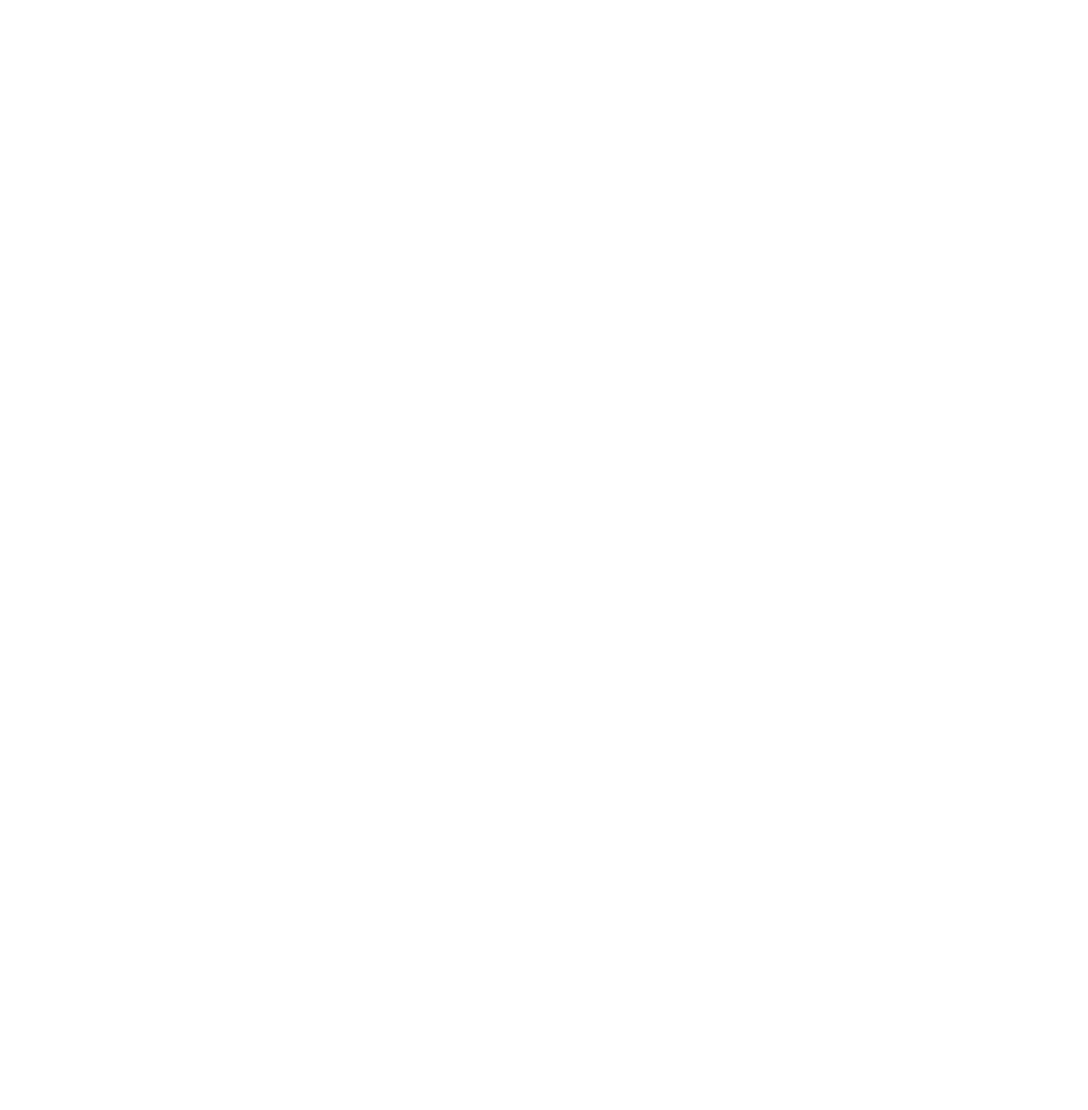
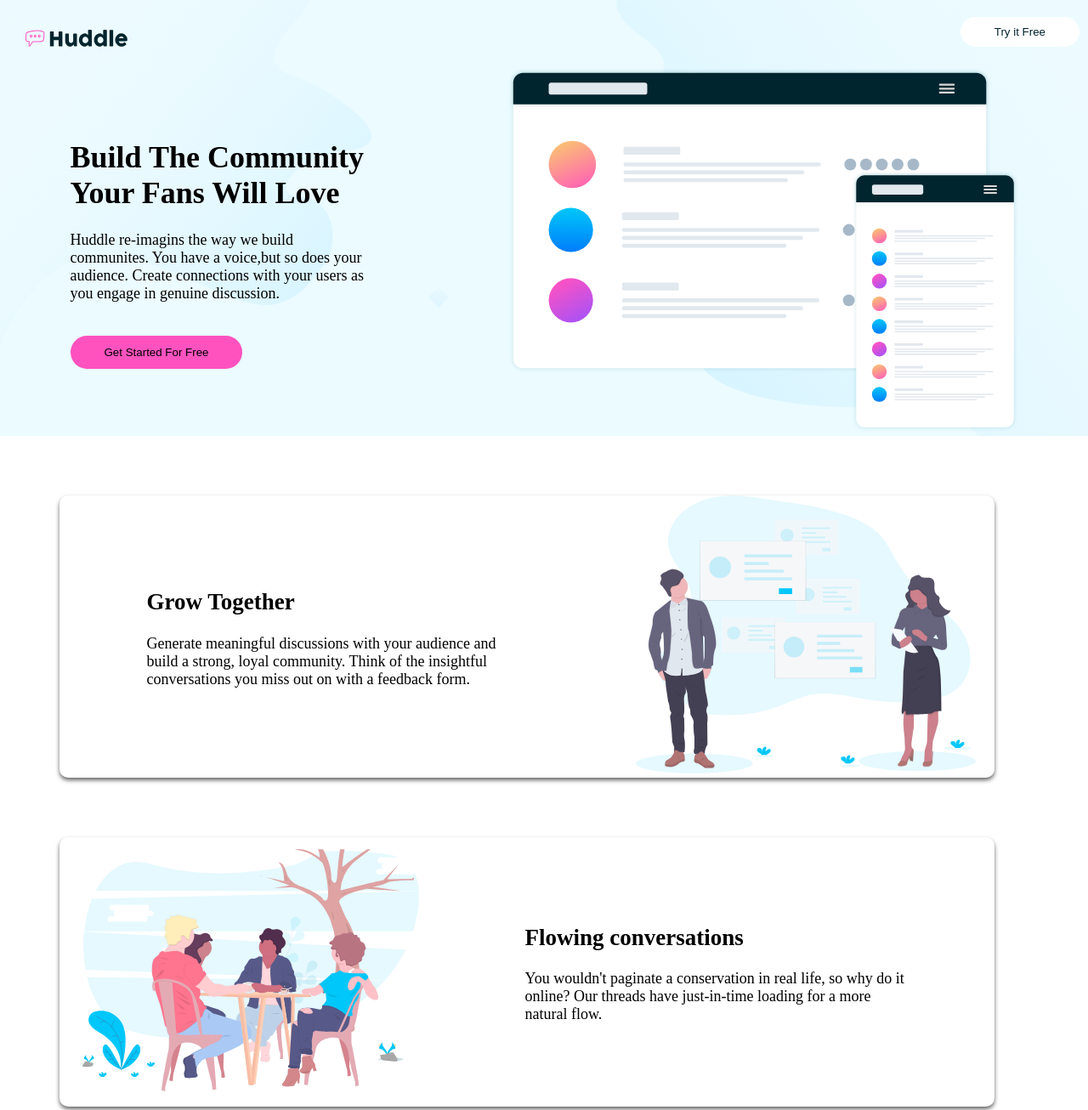
Before and after one commit to chiditrigga/landing2, a plain HTML site: page index.html in a window 1280 px wide. Shown: the top 1306 px of the page at 85% size. Before the commit the page ends 800 px from the top, so only its background shows below. Drawn offline with Linux system fonts and the light colour scheme.

Commit message:
new changes

```diff
--- a/index.html
+++ b/index.html
@@ -5,8 +5,80 @@
     <meta http-equiv="X-UA-Compatible" content="IE=edge">
     <meta name="viewport" content="width=device-width, initial-scale=1.0">
     <title>Document</title>
+    <link rel="stylesheet" href="style.css">
 </head>
 <body>
+    <div class="same">
+    <div class="flexhead">
+        <div class="logo">
+          <img width="120px" src="images/logo.svg" >
+        </div>
+        <div class="login">
+            <button>Try it Free</button>
+        </div>
+    </div>
 
+    <div class="head2">
+        <div class="build">
+            <h1>Build The Community Your Fans Will Love</h1>
+            <p>Huddle re-imagins the way we build communites. You have a voice,but so does your audience. Create connections with your users as you engage in genuine discussion.</p>
+            <br />
+            <button class="get">
+                Get Started For Free
+            </button>
+        </div>
+        <div class="build2">
+            <img src="images/illustration-mockups.svg" width="600px">
+        </div>
+    </div>
+    </div>
+    <div class="flexhead2">
+        <div class="grow">
+            <h2>Grow Together</h2>
+            <p>Generate meaningful discussions with your audience and build a strong, loyal community. Think of the insightful conversations you miss out on with a feedback form.</p>
+        </div>
+        <div class="grow2">
+            <img src="images/illustration-grow-together.svg" width="400px">
+        </div>
+    </div>
+
+    <div class="flexhead3">
+
+        <div class="flow">
+            <img src="images/illustration-flowing-conversation.svg" width="400px">
+        </div>
+         <div class="flow2">
+            <h2>Flowing conversations</h2>
+            <p>You wouldn't paginate a conservation in real life, so why do it online? Our threads have just-in-time loading for a more natural flow.</p>
+        </div>
+    </div>
+
+    <div class="flexhead4">
+        <div class="user">
+            <h2>Your Users</h2>
+            <p>It takes no time at all to integrate Huddle with your app's authentication solution. This means, once signed in to your app,your users can start chatting immediatly.</p>
+        </div>
+        <div class="user2">
+            <img src="images/illustration-your-users.svg" width="400px">
+        </div>
+    </div>
+    <div class="ready">
+
+        <h2>Ready To Build Your Community</h2>
+        <button class="get">Get started for free</button>
+    </div>
+
+    <footer>
+        <div class="foot">
+            <div class="foot1"><img src="images/logo.svg" width="100px">
+            <img src="images/icon-location.svg" width="10px"> Lorem ipsum dolor sit amet, consectetur adipisicing elit. Accusantium, unde ea. Qui, repellat quo. Velit officia consequuntur natus, recusandae perferendis minus veritatis inventore, rem rerum mollitia sed, debitis aspernatur et.
+            <br>
+            <img src="images/icon-phone.svg" width="10px" > +1-543-123-4557
+            </div>
+            <div class="foot2"></div>
+            <div class="foot3"></div>
+            <div class="foot4"></div>
+        </div>
+    </footer>
 </body>
 </html>
--- a/style.css
+++ b/style.css
@@ -0,0 +1,153 @@
+body{
+    margin: 0px;
+    padding: 0px;
+    font-size: 18px;
+
+}
+
+.flexhead{
+    display: flex;
+    justify-content: space-between;
+    padding-top: 20px;
+    padding-left: 10px;
+    padding-right: 10px;
+
+}
+
+.logo{
+    margin-top: 15px;
+    margin-left: 20px;
+}
+
+.login > button{
+    border-radius: 20px;
+    padding: 10px 40px;
+    border: none;
+    background: white;
+    color:  hsl(192, 100%, 9%);
+
+
+}
+.head2{
+    display: flex;
+    justify-content: space-around;
+    margin-top: 20px;
+}
+.build{
+    width: 350px;
+    margin-top: 60px;
+
+
+}
+.same{
+    background: hsl(193, 100%, 96%);
+    background-image: url('images/bg-hero-desktop.svg');
+}
+
+.get{
+    border: none;
+    padding: 12px 40px;
+    background: hsl(322, 100%, 66%);
+    border-radius: 25px;
+
+}
+button:hover{
+    cursor: pointer;
+}
+
+.flexhead2{
+    display: flex;
+
+    align-items: center;
+    width: 1100px;
+    margin-left: 70px;
+    margin-top: 70px;
+    border-radius: 10px;
+    box-shadow: 0 3px 5px rgb(0, 0, 0,0.6);
+    justify-content: space-around;
+
+
+}
+
+.flexhead3{
+    display: flex;
+
+    align-items: center;
+    width: 1100px;
+    margin-left: 70px;
+    margin-top: 70px;
+    border-radius: 10px;
+    box-shadow: 0 3px 5px rgb(0, 0, 0,0.6);
+    justify-content: space-around;
+
+
+}
+
+.flow2{
+    width: 450px;
+    padding: 80px;
+}
+
+.grow{
+    width: 450px;
+    padding: 80px;
+}
+
+
+.flexhead4{
+    display: flex;
+
+    align-items: center;
+    width: 1100px;
+    margin-left: 70px;
+    margin-top: 70px;
+    border-radius: 10px;
+    box-shadow: 0 3px 5px rgb(0, 0, 0,0.6);
+    justify-content: space-around;
+
+
+}
+
+.user{
+    width: 450px;
+    padding: 80px;
+}
+
+.ready{
+    display: flex;
+    flex-direction: column;
+    align-items: center;
+    border-radius: 10px;
+    box-shadow: 0 3px 5px rgb(0, 0, 0,0.6);
+    width: 400px;
+    margin-top: 30px;
+    margin-left: 400px;
+    padding: 20px;
+}
+
+.foot{
+    background: hsl(192, 100%, 9%)
+    ;
+}
+
+@media only screen and (max-width: 375px) {
+
+     .flexhead4{
+        flex-direction: column;
+     }
+     .flexhead2{
+        flex-direction: column;
+        width: 100px;
+        margin-left: 120px;
+        margin-top: 10px;
+        border-radius: 10px;
+        box-shadow: 0 3px 5px rgb(0, 0, 0,0.6);
+
+     }
+     .flexhead3{
+        flex-direction: column;
+     }
+
+
+
+}
```
